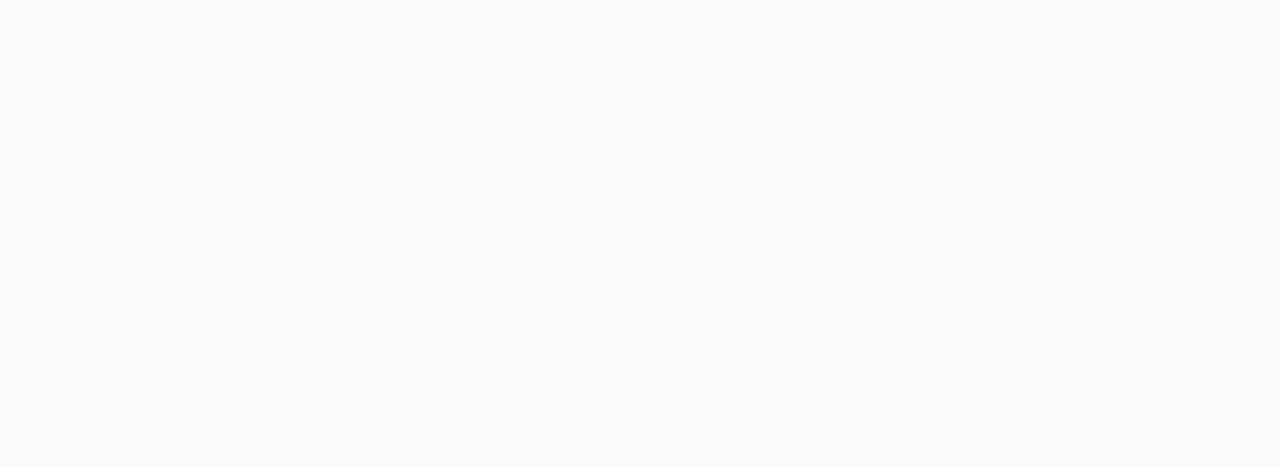
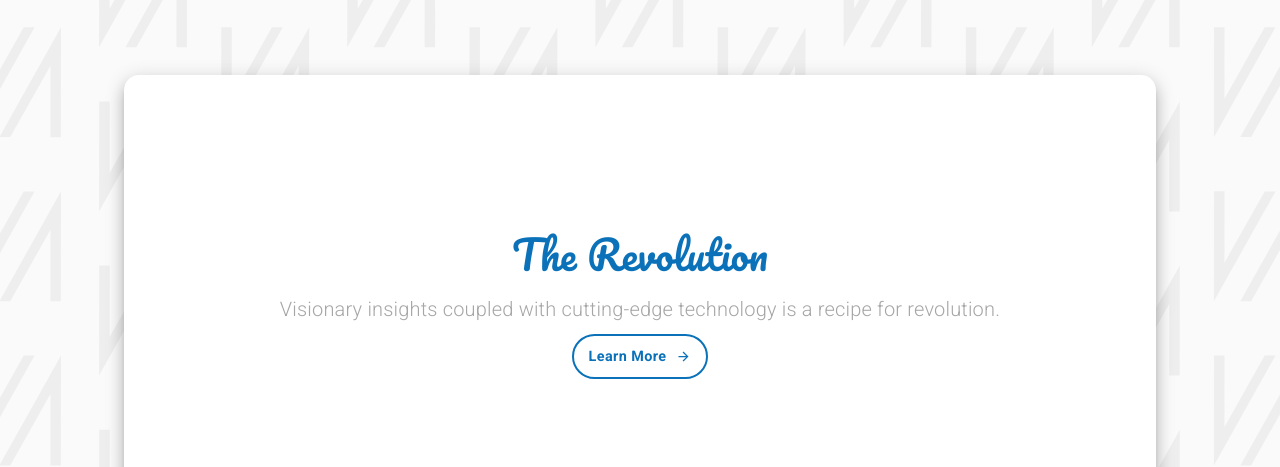
Before and after one commit to sudo-ditto/arcdevelopment-mui, a React (Create React App) app: page /#/ in a window 1280 px wide. Shown: the part 2330-2797 px from the top of the page. Before the commit the page ends 1985 px from the top, so only its background shows below. Built offline with nearby package versions, Linux system fonts and the light colour scheme.

Commit message:
Finished revolution section

```diff
--- a/src/components/ui/Theme.js
+++ b/src/components/ui/Theme.js
@@ -37,6 +37,11 @@
             color: arcBlue,
             lineHeight: "1.5"
         },
+        h3: {
+            fontFamily: "Pacifico",
+            fontSize: "2.5rem",
+            color: arcBlue,
+        },
         h4: {
             fontFamily: "Raleway",
             fontWeight: 700,
--- a/src/pages/Home.js
+++ b/src/pages/Home.js
@@ -2,15 +2,18 @@
 import Lottie from 'react-lottie';
 import { makeStyles, useTheme } from '@material-ui/core/styles';
 import { Typography } from '@material-ui/core';
+import { useMediaQuery } from '@material-ui/core';
+import ButtonArrow from '../components/ui/ButtonArrow';
 import Grid from '@material-ui/core/Grid';
 import Button from '@material-ui/core/Button';
-import ButtonArrow from '../components/ui/ButtonArrow';
-import { useMediaQuery } from '@material-ui/core';
+import Card from '@material-ui/core/Card';
+import CardContent from '@material-ui/core/CardContent';
+
 import animationData from '../animations/landinganimation/data';
-
 import customSoftwareIcon from '../assets/customSoftwareIcon.svg';
 import mobileAppsIcon from '../assets/mobileIcon.svg';
 import websitesIcon from '../assets/websiteIcon.svg';
+import revolutionBackground from '../assets/repeatingBackground.svg';
 
 const useStyles = makeStyles(theme => ({
     animation: {
@@ -80,13 +83,36 @@
     icon: {
         marginLeft: "2em",
         [theme.breakpoints.down("xs")]: {
-            marginTop: "0"
+            marginTop: "2.5em",
+            marginLeft: "0",
+            width: "15em"
         }
     },
     serviceContainer: {
         marginTop: "12em",
+        boxSizing: "border-box",
         [theme.breakpoints.down("sm")]: {
-            padding: "25px"
+            padding: "25px",
+        }
+    },
+    revolutionBackground: {
+        backgroundImage: `url(${revolutionBackground})`,
+        backgroundPosition: "center",
+        backgroundSize: "cover",
+        backgroundRepeat: "no-repeat",
+        height: "100%",
+        width: "100%"
+    },
+    revolutionCard: {
+        position: "absolute",
+        boxShadow: theme.shadows[10],
+        borderRadius: 15,
+        padding: "10em",
+        boxSizing: "border-box",
+        [theme.breakpoints.down("sm")]: {
+            padding: "8em 0",
+            borderRadius: 0,
+            width: "100%"
         }
     }
 
@@ -111,7 +137,7 @@
             <Grid item> {/*----- Hero Block -----*/}
                 <Grid container justifyContent="flex-end" alignItems="center" direction="row">
                     <Grid item sm className={classes.heroTextContainer}>
-                        <Typography align="center" variant="h2" >
+                        <Typography align="center" variant="h2">
                             Bringing West Coast Technology <br />to the Midwest
                         </Typography>
                         <Grid container justifyContent="center" className={classes.buttonContainer}>
@@ -134,7 +160,7 @@
                 {/*----- Custom Software Block -----*/}
                 <Grid container direction="row" className={classes.serviceContainer} justifyContent={matchesSM ? "center" : undefined}>
                     <Grid item style={{ marginLeft: matchesSM ? 0 : "5em", textAlign: matchesSM ? "center" : undefined }}>
-                        <Typography variant="h4" >
+                        <Typography variant="h4" gutterBottom>
                             Custom Software Development
                         </Typography>
                         <Typography variant="subtitle1" className={classes.subtitle}>
@@ -157,7 +183,7 @@
                 {/*----- iOS/Andoid Software Block -----*/}
                 <Grid container direction="row" className={classes.serviceContainer} justifyContent={matchesSM ? "center" : "flex-end"}>
                     <Grid item style={{ textAlign: matchesSM ? "center" : undefined }}>
-                        <Typography variant="h4" >
+                        <Typography variant="h4" gutterBottom>
                             iOS/Android App Development
                         </Typography>
                         <Typography variant="subtitle1" className={classes.subtitle}>
@@ -179,7 +205,7 @@
                 {/*----- Websites Block -----*/}
                 <Grid container direction="row" className={classes.serviceContainer} justifyContent={matchesSM ? "center" : undefined}>
                     <Grid item style={{ marginLeft: matchesSM ? 0 : "5em", textAlign: matchesSM ? "center" : undefined }}>
-                        <Typography variant="h4" >
+                        <Typography variant="h4" gutterBottom>
                             Website Development
                         </Typography>
                         <Typography variant="subtitle1" className={classes.subtitle}>
@@ -197,6 +223,30 @@
                     </Grid>
                 </Grid>
             </Grid>
+            {/*Revolution Card*/}
+            <Grid item style={{ height: "100em", marginTop: "12em" }}>
+                <Grid container className={classes.revolutionBackground} alignItems="center" justifyContent="center">
+                    <Card className={classes.revolutionCard}>
+                        <CardContent>
+                            <Grid container direction="column" style={{ textAlign: "center" }}>
+                                <Grid item>
+                                    <Typography gutterBottom variant="h3" >
+                                        The Revolution
+                                    </Typography>
+                                </Grid>
+                                <Grid item>
+                                    <Typography variant="subtitle1" gutterBottom>
+                                        Visionary insights coupled with cutting-edge technology is a recipe for revolution.
+                                    </Typography>
+                                    <Button variant="outlined" className={classes.learnButtonHero}><span style={{ marginRight: 10 }}>Learn More</span>
+                                        <ButtonArrow width={15} height={15} fill={theme.palette.common.blue} />
+                                    </Button>
+                                </Grid>
+                            </Grid>
+                        </CardContent>
+                    </Card>
+                </Grid>
+            </Grid>
         </Grid>
     )
 }
```
